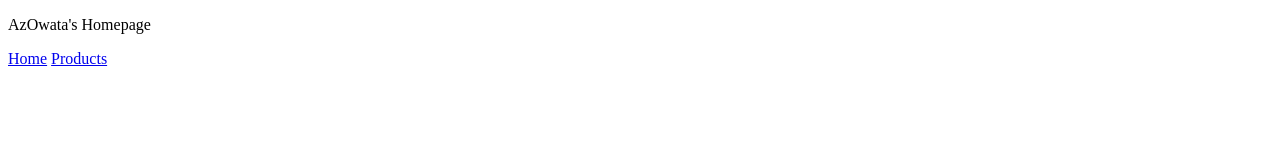
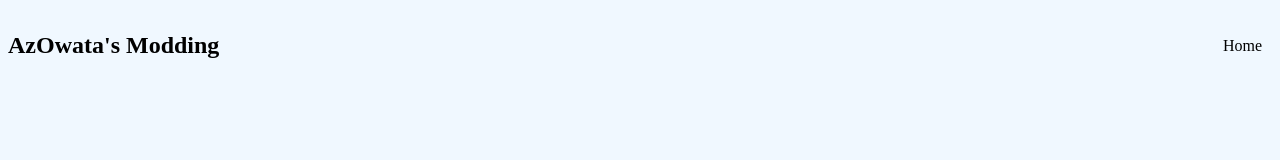
Before and after one commit to AzOwata/AzOwata-s-Modding, a plain HTML site: page index.html in a window 1280 px wide. Drawn offline with Linux system fonts and the light colour scheme.

Commit message:
new file:   css/style.css modified:   index.html

```diff
--- /dev/null
+++ b/css/style.css
@@ -0,0 +1,26 @@
+* {
+    padding: 0;
+    border: 0;
+  }
+
+  header {
+    display: flex;
+    justify-content: space-between;
+    align-items: center;
+  }
+  header p {
+    font-size: 1.5rem;
+    font-weight: bold;
+  }
+  header .nav a {
+    margin: 10px;
+    color: black;
+    text-decoration: none;
+  }
+  header .nav a:hover {
+    color: #007bff;
+  }
+
+  body {
+    background-color: aliceblue;
+  }/*# sourceMappingURL=style.css.map */
--- a/index.html
+++ b/index.html
@@ -4,14 +4,13 @@
         <meta charset="UTF-8">
         <meta name="viewport" content="width=device-width, initial-scale=1.0">
         <link rel="stylesheet" href="./css/style.css">
-        <title>AzOwata's Homepage</title>
+        <title>AzOwata's Modding</title>
     </head>
     <body>
         <header>
-            <p>AzOwata's Homepage</p>
+            <p>AzOwata's Modding</p>
             <nav class="nav">
-                <a href="./">Home</a>
-                <a href="./products/">Products</a>
+                <a href="./index.html">Home</a>
             </nav>
         </header>
     </body>
```
